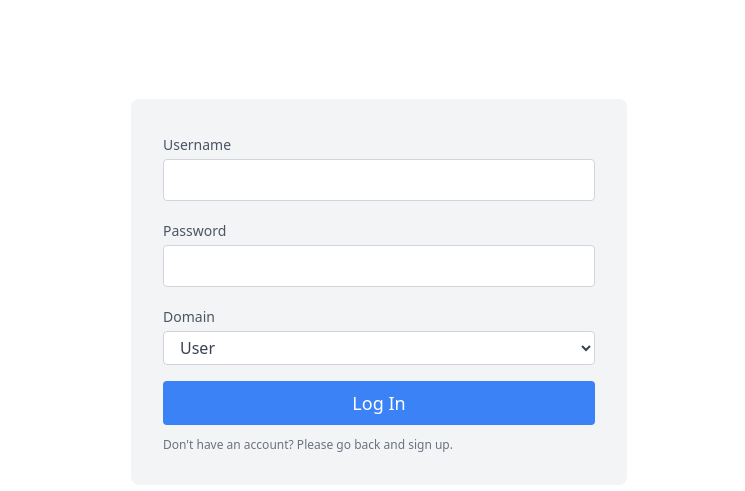
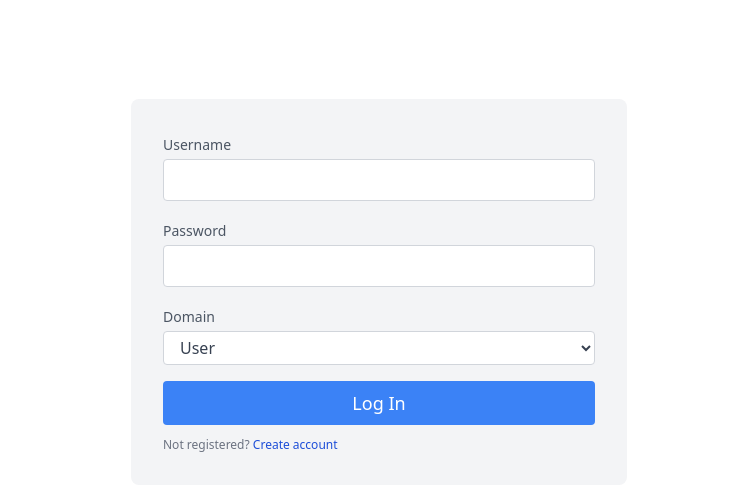
Before and after one commit to ngoclma/POCathon_1235, a plain HTML site: page logIn.html in a window 1280 px wide. Shown: the part 93-584 px from the top of the page, without its empty margins (261-1006 px from the left). Drawn offline with nearby package versions, Linux system fonts and the light colour scheme.

Commit message:
Update logIn.html

```diff
--- a/logIn.html
+++ b/logIn.html
@@ -37,7 +37,7 @@
                 <button
                     class="text-white bg-blue-500 border-0 py-2 px-8 focus:outline-none hover:bg-blue-600 rounded text-lg">Log
                     In</button>
-                <p class="text-xs text-gray-500 mt-3">Don't have an account? Please go back and sign up.</p>
+                <p class="text-xs text-gray-500 mt-3">Not registered? <a href="/signup" class="text-blue-700 hover:underline dark:text-blue-500">Create account</a></p>
             </div>
         </div>
     </section>
```
